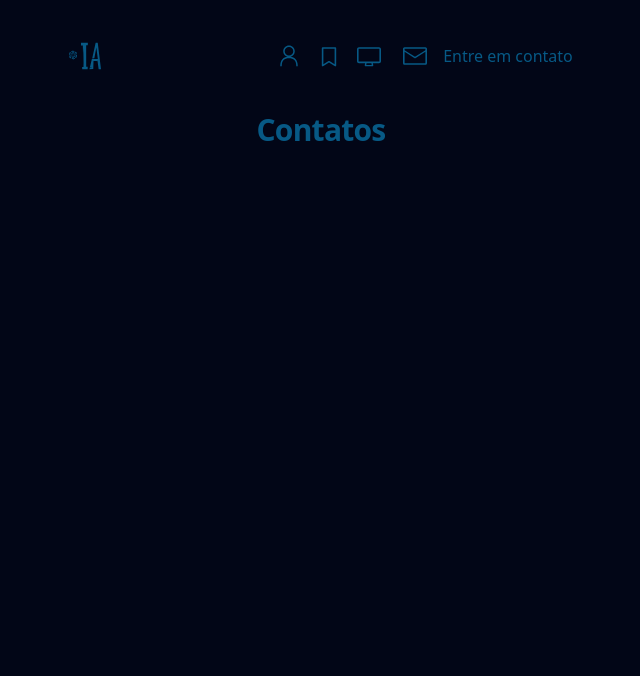
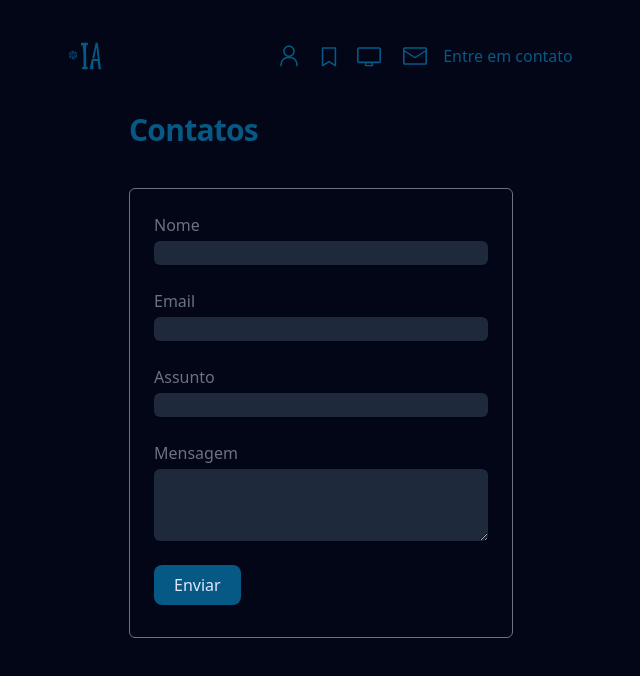
Before and after one commit to icaroravelo/i-a.io, a Next.js app: page /contato in a window 1280 px wide. Shown: the top 676 px of the page, without its empty margins (319-959 px from the left). Built offline with nearby package versions, Linux system fonts and the light colour scheme.

Commit message:
feat: create contact form

```diff
--- a/app/contato/page.jsx
+++ b/app/contato/page.jsx
@@ -1,9 +1,12 @@
+'use client'
+import ContactForm from '@/components/ContactForm'
 import React from 'react'
 
 const ContactPage = () => {
     return (
         <div>
             <h1 className='animate-in text-3xl font-bold tracking-tight text-sky-800'>Contatos</h1>
+            <ContactForm></ContactForm>
         </div>
     )
 }
--- /dev/null
+++ b/components/ContactForm.jsx
@@ -0,0 +1,121 @@
+import React, { useState } from 'react';
+
+const FORM_ENDPOINT = "https://public.herotofu.com/v1/c5f92240-033a-11ef-a9e0-3721c124b74c"; // TODO - update to the correct endpoint
+
+function ContactForm() {
+    const [status, setStatus] = useState('');
+
+    const handleSubmit = (e) => {
+        e.preventDefault();
+        const form = e.currentTarget;
+
+        const injectedData = {};
+
+        const inputs = Array.from(form.elements);
+        const data = inputs
+            .filter((input) => input.name)
+            .reduce((obj, input) => {
+                obj[input.name] = input.value;
+                return obj;
+            }, {});
+
+        Object.assign(data, injectedData);
+
+        fetch(FORM_ENDPOINT, {
+            method: 'POST',
+            headers: {
+                Accept: 'application/json',
+                'Content-Type': 'application/json',
+            },
+            body: JSON.stringify(data),
+        })
+            .then((response) => {
+                if (response.status === 422) {
+                    Object.keys(injectedData).forEach((key) => {
+                        const el = document.createElement('input');
+                        el.type = 'hidden';
+                        el.name = key;
+                        el.value = injectedData[key].toString();
+
+                        form.appendChild(el);
+                    });
+
+                    form.setAttribute('target', '_blank');
+                    form.submit();
+
+                    throw new Error('Por favor, confirme o captcha');
+                }
+
+                if (response.status !== 200) {
+                    throw new Error(response.statusText);
+                }
+
+                return response.json();
+            })
+            .then(() => setStatus("Enviado com sucesso!"))
+            .catch((error) => setStatus(error.toString()));
+    };
+
+    return (
+        <div className="md:w-96 md:max-w-full w-full mx-auto animate-in mt-10">
+            <div className="sm:rounded-md p-6 border border-gray-500 rounded-xl">
+                {status && (
+                    <div className='md:w-96 w-full mx-auto mb-4'>
+                        <div className='sm:rounded-md p-6 border border-gray-300'>
+                            <div className='text-2xl text-sky-800'>Obrigado!</div>
+                            <div className='text-md text-green-500'>{status}</div>
+                        </div>
+                    </div>
+                )}
+                <form action="https://public.herotofu.com/v1/c5f92240-033a-11ef-a9e0-3721c124b74c" method="post" acceptCharset="UTF-8" onSubmit={handleSubmit}>
+                    <label className="block mb-6">
+                        <span className="text-gray-500">Nome</span>
+                        <input
+                            type="text"
+                            name="name"
+                            className="bg-slate-800 text-zinc-300 focus:border-indigo-300 focus:text-zinc-300 focus:ring focus:ring-indigo-200 focus:ring-opacity-50 block w-full mt-1 border-gray-300 rounded-md shadow-sm"
+                        />
+                    </label>
+
+                    <label className="block mb-6">
+                        <span className="text-gray-500">Email</span>
+                        <input
+                            name="email"
+                            type="email"
+                            className="bg-slate-800 text-zinc-300 focus:text-zinc-300 focus:border-indigo-300 focus:ring focus:ring-indigo-200 focus:ring-opacity-50 block w-full mt-1 border-gray-300 rounded-md shadow-sm"
+                            required
+                        />
+                    </label>
+
+                    <label className="block mb-6">
+                        <span className="text-gray-500">Assunto</span>
+                        <input
+                            name="subject"
+                            type="text"
+                            className="bg-slate-800 text-zinc-300 focus:text-zinc-300 focus:border-indigo-300 focus:ring focus:ring-indigo-200 focus:ring-opacity-50 block w-full mt-1 border-gray-300 rounded-md shadow-sm"
+                        />
+                    </label>
+
+                    <label className="block mb-6">
+                        <span className="text-gray-500">Mensagem</span>
+                        <textarea
+                            name="message"
+                            className="bg-slate-800 text-zinc-300 focus:text-zinc-300 focus:border-indigo-300 focus:ring focus:ring-indigo-200 focus:ring-opacity-50 block w-full mt-1 border-gray-300 rounded-md shadow-sm"
+                            rows={3}
+                        ></textarea>
+                    </label>
+                    <div className="mb-2">
+                        <button
+                            type="submit"
+                            className=" focus:shadow-outline hover:bg-sky-900 h-10 px-5 text-indigo-100 transition-colors duration-150 bg-sky-800 rounded-lg"
+                        >
+                            Enviar
+                        </button>
+                    </div>
+                </form>
+            </div>
+        </div>
+    );
+}
+
+export default ContactForm;
```
